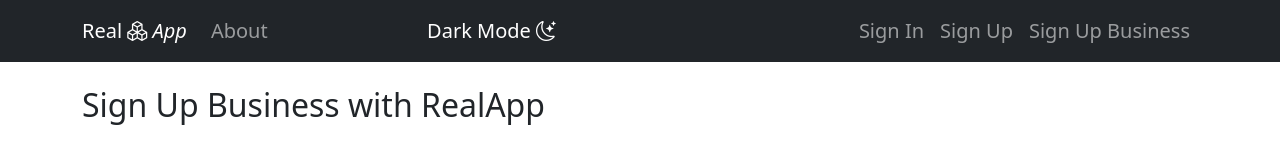
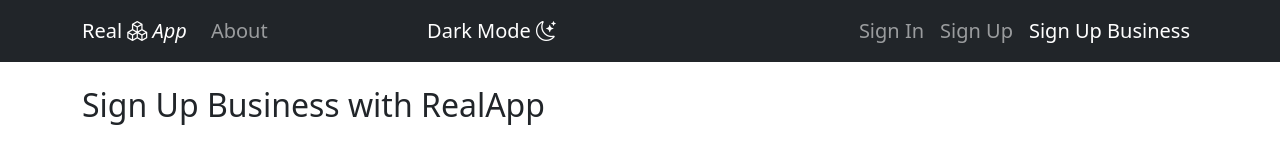
Before and after one commit to AndreyVekselman/Real_app_React_summary_project_v2.0, a React (Create React App) app in the folder real-app-front/: page /sign-up_biz in a window 1280 px wide. Shown: the top 147 px of the page. Built offline with nearby package versions, Linux system fonts and the light colour scheme.

Commit message:
update NavBar

```diff
--- a/real-app-front/src/components/navbar.jsx
+++ b/real-app-front/src/components/navbar.jsx
@@ -43,7 +43,7 @@ const Navbar = () => {
             </li>
             {user?.biz && (
               <li className="nav-item">
-                <NavLink className="nav-link" to="/bizCards">
+                <NavLink className="nav-link" to="/mycards">
                   My Cards
                 </NavLink>
               </li>
@@ -92,7 +92,7 @@ const Navbar = () => {
                   </NavLink>
                 </li>
                 <li className="nav-item">
-                  <NavLink className="nav-link" to="/sign-up-biz">
+                  <NavLink className="nav-link" to="/sign-up_biz">
                     Sign Up Business
                   </NavLink>
                 </li>
--- a/real-app-front/src/components/signup.jsx
+++ b/real-app-front/src/components/signup.jsx
@@ -26,7 +26,7 @@ const Signup = () => {
         .required()
         .email({ tlds: { allow: false } }),
       password: Joi.string().min(6).max(1024).required(),
-      name: Joi.string().min(2).max(255).required(),
+      name: Joi.string().min(6).max(255).required(),
     }),
 
     async onSubmit(values) {
--- a/real-app-front/src/components/signup_biz.jsx
+++ b/real-app-front/src/components/signup_biz.jsx
@@ -26,7 +26,7 @@ const SignupBiz = ({ redirect = "/" }) => {
         .required()
         .email({ tlds: { allow: false } }),
       password: Joi.string().min(6).max(1024).required(),
-      name: Joi.string().min(2).max(255).required(),
+      name: Joi.string().min(6).max(255).required(),
     }),
 
     async onSubmit(values) {
```
